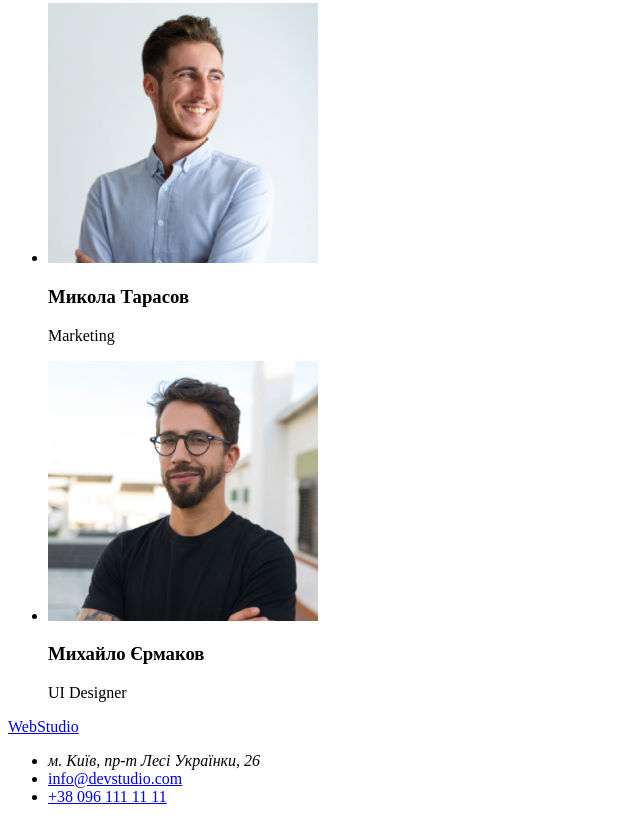
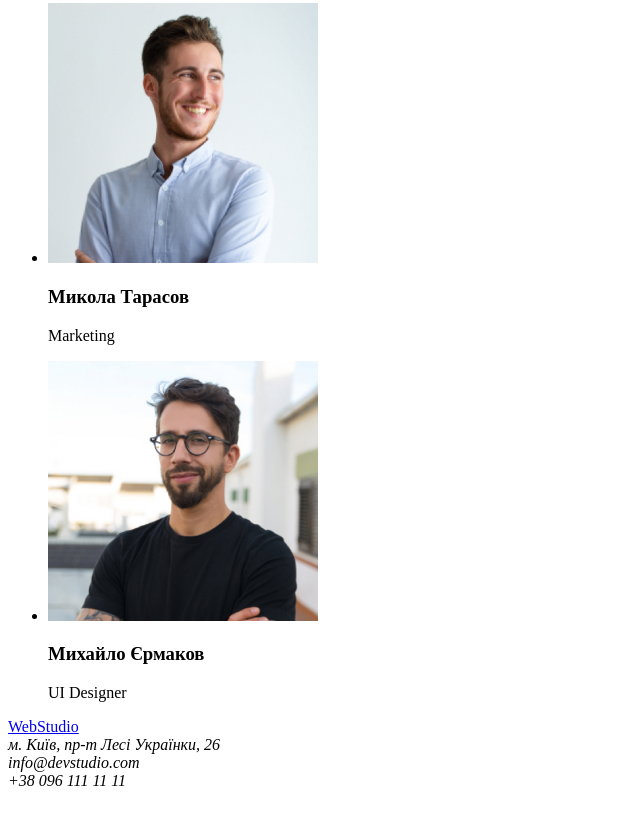
Before and after one commit to VIlliaV/goit-markup-hw-01, a plain HTML site: page index.html in a window 1280 px wide. Shown: the part 2360-3182 px from the top of the page, without its empty margins (0-640 px from the left). After the commit the page ends 3158 px from the top, so only its background shows below. Drawn offline with Linux system fonts and the light colour scheme.

Commit message:
create adress

```diff
--- a/index.html
+++ b/index.html
@@ -95,11 +95,12 @@
 <!--footer-->
 <footer>
     <a href="/"><span>Web</span>Studio</a>
-    <ul>
-        <li><address>м. Київ, пр-т Лесі Українки, 26</address></li>
-        <li> <a href="mailto:info@devstudio.com"> info@devstudio.com</a> </li>
-        <li> <a href="tel:+380961111111">+38 096 111 11 11</a> </li>
-    </ul>
+
+        <address>м. Київ, пр-т Лесі Українки, 26 <br>
+                info@devstudio.com <br>
+                +38 096 111 11 11
+        </address>
+
 </footer>
 </body>
 </html>
```
